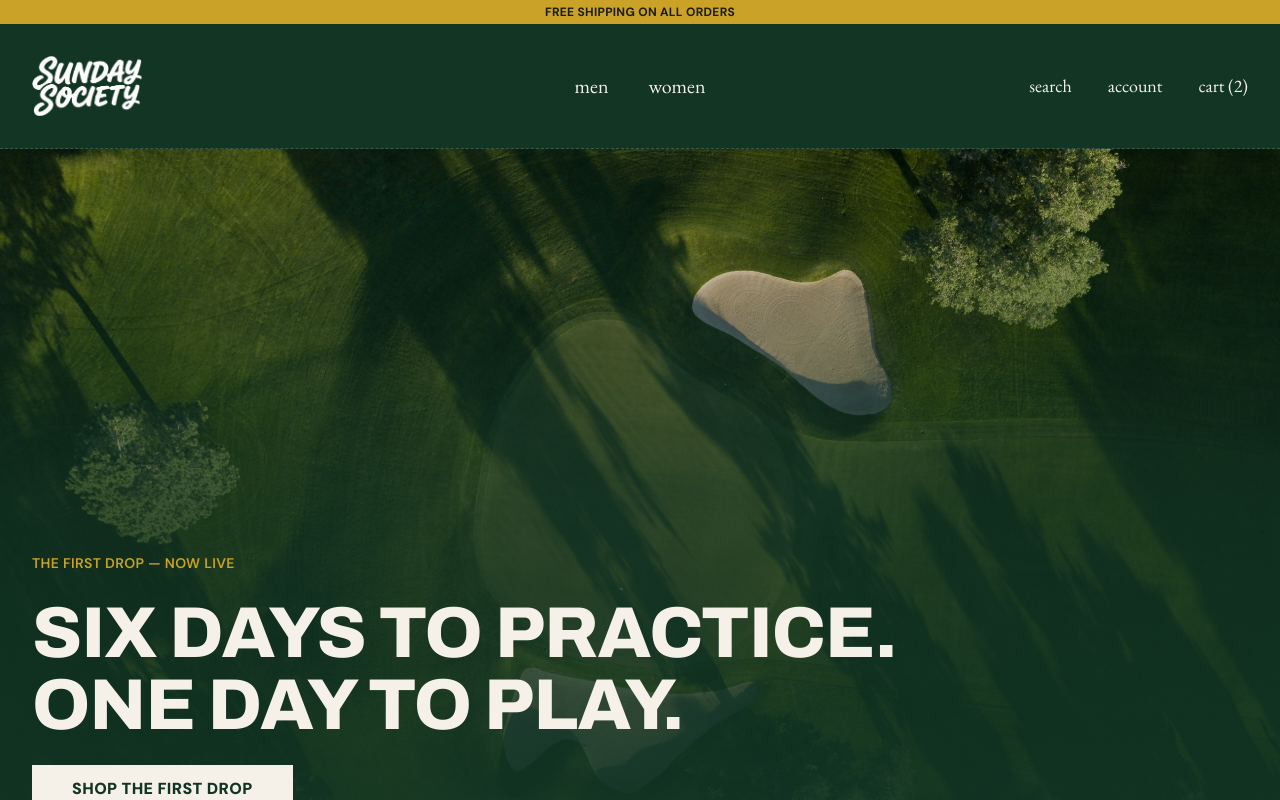
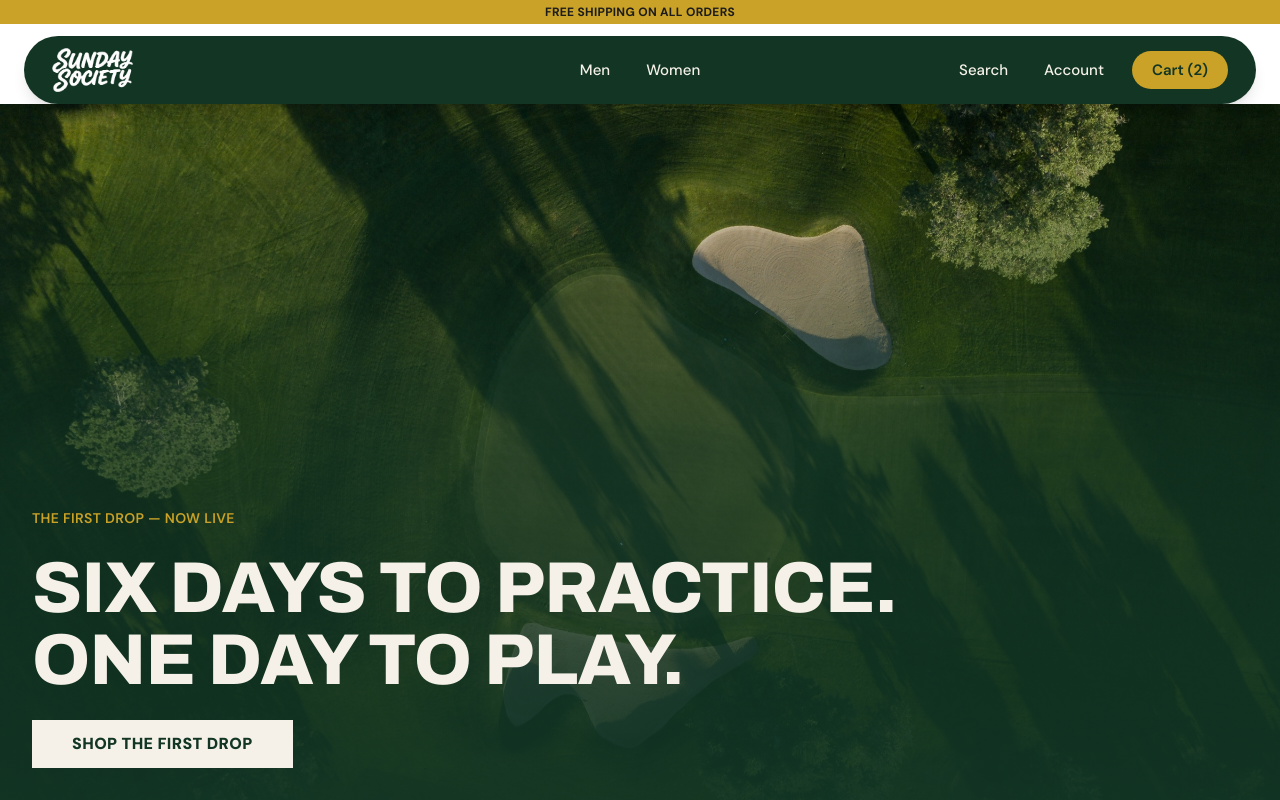
Before and after one commit to zack6yuan/sunday_society, a Next.js app: page / in a window 1280 px wide. Shown: the top 800 px of the page. Built offline with nearby package versions, Linux system fonts and the light colour scheme.

Commit message:
feat: float the nav as a rounded pill with sentence-case links (#23)
Claude-Session: https://claude.ai/code/session_01SJuqi7Jxg5eJYDABx5ecJ2

Co-authored-by: Claude Fable 5 <noreply@anthropic.com>

```diff
--- a/app/components/Navbar.tsx
+++ b/app/components/Navbar.tsx
@@ -8,20 +8,26 @@ import { cartCount } from "../lib/cart";
 export default function Navbar() {
   // The Society and Journal return here once those pages exist.
   const navItems = [
-    { label: "MEN", route: "/men" },
-    { label: "WOMEN", route: "/women" },
+    { label: "Men", route: "/men" },
+    { label: "Women", route: "/women" },
   ];
   const utilityItems = [
-    { label: "SEARCH", route: "#" },
-    { label: "ACCOUNT", route: "#" },
-    { label: `CART (${cartCount})`, route: "/cart" },
+    { label: "Search", route: "#" },
+    { label: "Account", route: "#" },
+  ];
+  const menuItems = [
+    ...navItems,
+    ...utilityItems,
+    { label: `Cart (${cartCount})`, route: "/cart" },
   ];
 
   const [clicked, setClicked] = useState(false);
 
   return (
-    <header className="relative bg-army text-paper border-b border-dashed border-rule">
-      <nav className="flex items-center justify-between px-5 py-4 md:px-8 md:py-6 lg:py-8">
+    // The bar floats as a rounded pill with the page visible around it, and
+    // sticks while the gold utility bar scrolls away above it.
+    <header className="sticky top-0 z-50 px-3 pt-3 text-paper md:px-6">
+      <nav className="relative flex items-center justify-between rounded-full bg-army px-5 py-2.5 shadow-lg md:px-7 md:py-3">
         <Link href="/" onClick={() => setClicked(false)} className="lg:flex-1">
           <Image
             src="/logo.png"
@@ -29,7 +35,7 @@ export default function Navbar() {
             width={452}
             height={246}
             priority
-            className="h-11 w-auto md:h-13 lg:h-15"
+            className="h-10 w-auto md:h-11"
           />
         </Link>
         <button
@@ -52,50 +58,52 @@ export default function Navbar() {
             }`}
           />
         </button>
-        {/* Desktop links speak in the mobile menu's voice: oversized lowercase
-            with the gold underline wipe — set in EB Garamond, the editorial
-            serif, rather than a small tracked-out label face. */}
-        <ul className="hidden lg:flex gap-8 xl:gap-10">
+
+        {/* Desktop links are sentence case with a soft pill highlight on
+            hover; the cart is the one filled call-to-action. */}
+        <ul className="hidden lg:flex lg:items-center lg:gap-1">
           {navItems.map((item) => (
             <li key={item.label}>
               <Link
                 href={item.route}
-                className="relative cursor-pointer py-1 font-serif text-xl tracking-normal transition hover:text-gold
-             after:absolute after:bottom-0 after:left-0 after:h-px after:w-full
-             after:origin-right after:scale-x-0 after:bg-gold
-             after:transition-transform
-             hover:after:origin-left hover:after:scale-x-100"
+                className="cursor-pointer rounded-full px-4 py-2 font-sans text-[15px] font-medium tracking-normal transition hover:bg-paper/10"
               >
-                {item.label.toLowerCase()}
+                {item.label}
               </Link>
             </li>
           ))}
         </ul>
-        <ul className="hidden lg:flex lg:flex-1 lg:justify-end gap-7 xl:gap-9">
+        <div className="hidden lg:flex lg:flex-1 lg:items-center lg:justify-end lg:gap-1">
           {utilityItems.map((item) => (
-            <li key={item.label}>
-              <Link
-                href={item.route}
-                className="cursor-pointer font-serif text-lg tracking-normal transition hover:text-gold"
-              >
-                {item.label.toLowerCase()}
-              </Link>
-            </li>
+            <Link
+              key={item.label}
+              href={item.route}
+              className="cursor-pointer rounded-full px-4 py-2 font-sans text-[15px] font-medium tracking-normal transition hover:bg-paper/10"
+            >
+              {item.label}
+            </Link>
           ))}
-        </ul>
+          <Link
+            href="/cart"
+            className="ml-2 cursor-pointer rounded-full bg-gold px-5 py-2 font-sans text-[15px] font-semibold tracking-normal text-army transition hover:bg-paper"
+          >
+            Cart ({cartCount})
+          </Link>
+        </div>
       </nav>
+
       {/* Rows go 0fr -> 1fr so the panel animates to its own content height,
           with no max-height to outgrow as menu items are added. Absolutely
-          positioned under the header so opening it overlays the page instead
+          positioned under the pill so opening it overlays the page instead
           of pushing it down. */}
       <div
-        className={`absolute inset-x-0 top-full z-50 grid bg-army lg:hidden transition-[grid-template-rows] ease-in-out ${
+        className={`absolute inset-x-3 top-full z-50 mt-2 grid rounded-3xl bg-army shadow-lg lg:hidden transition-[grid-template-rows] ease-in-out md:inset-x-6 ${
           clicked ? "grid-rows-[1fr]" : "grid-rows-[0fr]"
         }`}
       >
-        <div className="overflow-hidden">
-          <ul className="flex flex-col gap-5 px-5 pt-4 pb-6 sm:gap-6 md:px-8 md:pb-8 text-sm font-bold border-b border-dashed border-rule">
-            {[...navItems, ...utilityItems].map((item) => (
+        <div className="overflow-hidden rounded-3xl">
+          <ul className="flex flex-col gap-5 px-6 pt-5 pb-7 sm:gap-6">
+            {menuItems.map((item) => (
               <li key={item.label}>
                 <Link
                   href={item.route}
```
Also changed, not shown: 1 other file (tests, documents, lock files or other folders).
